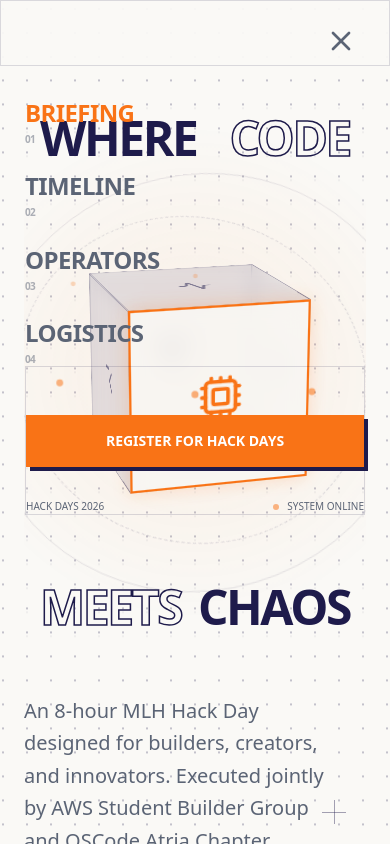
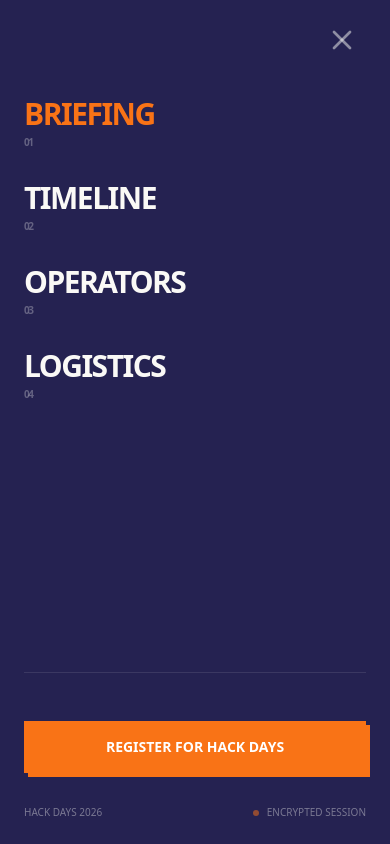
Before and after one commit to AtriaOpenSource/mlh-hack-days, a Next.js app: page / in a window 390 px wide. Both pictures are taken after a click on the button "Toggle menu". Shown: the top 844 px of the page. Built offline with nearby package versions, Linux system fonts and the light colour scheme.

Commit message:
refactor: improve header layout, mobile menu styling, and main content padding

```diff
--- a/src/app/layout.tsx
+++ b/src/app/layout.tsx
@@ -44,7 +44,7 @@
           <div className="crosshair ch-br"></div>
 
           <Header />
-          <main className="max-w-[1440px] mx-auto px-6 pt-8 min-h-screen">
+          <main className="max-w-[1440px] mx-auto px-6 pt-24 min-h-screen">
             {children}
           </main>
           <Footer />
--- a/src/components/layout/header.tsx
+++ b/src/components/layout/header.tsx
@@ -10,12 +10,10 @@
   const pathname = usePathname();
   const [isMenuOpen, setIsMenuOpen] = useState(false);
 
-  const [prevPathname, setPrevPathname] = useState(pathname);
-
-  if (pathname !== prevPathname) {
-    setPrevPathname(pathname);
+  // Close menu on route change
+  useEffect(() => {
     setIsMenuOpen(false);
-  }
+  }, [pathname]);
 
   // Prevent scrolling when menu is open
   useEffect(() => {
@@ -34,7 +32,8 @@
   ];
 
   return (
-    <header className="sticky top-0 z-40 bg-bg/90 backdrop-blur-md border-b border-structural w-full">
+    <>
+      <header className="fixed top-0 left-0 right-0 z-50 bg-bg/95 backdrop-blur-md border-b border-structural w-full">
         <div className="max-w-[1440px] mx-auto px-6 h-16 flex items-center justify-between">
           <div className="flex items-center gap-3">
             <div className="w-2 h-2 bg-accent rounded-full animate-pulse"></div>
@@ -86,62 +85,64 @@
             </button>
           </div>
         </div>
+      </header>
 
       {/* Mobile Navigation Overlay */}
       <div
         className={cn(
-          "fixed inset-0 z-50 bg-[#faf9f6] transition-transform duration-300 md:hidden",
-          isMenuOpen ? "translate-x-0" : "translate-x-full"
+          "fixed inset-0 z-[100] bg-ink transition-all duration-500 ease-in-out md:hidden",
+          isMenuOpen ? "translate-x-0 opacity-100 visible" : "translate-x-full opacity-0 invisible"
         )}
       >
         {/* Background Decorative Grid */}
-        <div className="absolute inset-0 bg-grid bg-grid-pattern opacity-5 pointer-events-none" />
+        <div className="absolute inset-0 bg-white opacity-[0.03] pointer-events-none" />
 
         <div className="relative z-10 flex flex-col h-full p-6 pt-24">
           {/* Close Button */}
           <button
             onClick={() => setIsMenuOpen(false)}
-            className="absolute top-4 right-6 p-2 text-neutral hover:text-ink transition-colors"
+            className="absolute top-4 right-6 p-2 text-bg/50 hover:text-bg transition-colors"
           >
             <X className="w-8 h-8" />
           </button>
-          <div className="flex flex-col gap-6">
+
+          <div className="flex flex-col gap-8">
             {navLinks.map((link) => (
               <Link
                 key={link.href}
                 href={link.href}
                 className={cn(
-                  "text-2xl font-display font-bold uppercase tracking-tight transition-all",
-                  pathname === link.href ? "text-accent" : "text-neutral hover:text-ink"
+                  "text-3xl font-display font-bold uppercase tracking-tighter transition-all",
+                  pathname === link.href ? "text-accent" : "text-bg hover:text-accent"
                 )}
               >
                 {link.label.split(". ")[1]}
-                <span className="block text-[10px] font-mono text-neutral/50 mt-1">
+                <span className="block text-[10px] font-mono text-bg/30 mt-1">
                   {link.label.split(". ")[0]}
                 </span>
               </Link>
             ))}
           </div>
 
-          <div className="mt-auto pt-12 border-t border-structural">
+          <div className="mt-auto pt-12 border-t border-white/10">
             <a
               href="https://events.mlh.io/events/13939-hack-days-by-atria-summer-of-code"
               target="_blank"
               rel="noopener noreferrer"
-              className="block w-full text-center py-4 bg-accent text-white font-mono text-sm font-bold shadow-struct"
+              className="block w-full text-center py-4 bg-accent text-white font-mono text-sm font-bold shadow-accent"
             >
               REGISTER FOR HACK DAYS
             </a>
-            <div className="mt-8 flex justify-between items-center font-mono text-[10px] text-neutral">
+            <div className="mt-8 flex justify-between items-center font-mono text-[10px] text-bg/40">
               <span>HACK DAYS 2026</span>
               <span className="flex items-center gap-2">
                 <div className="w-1.5 h-1.5 bg-accent rounded-full animate-pulse"></div>
-                SYSTEM ONLINE
+                ENCRYPTED SESSION
               </span>
             </div>
           </div>
         </div>
       </div>
-    </header>
+    </>
   );
 }
```
Lines whose indentation alone changed are shown as unchanged.
